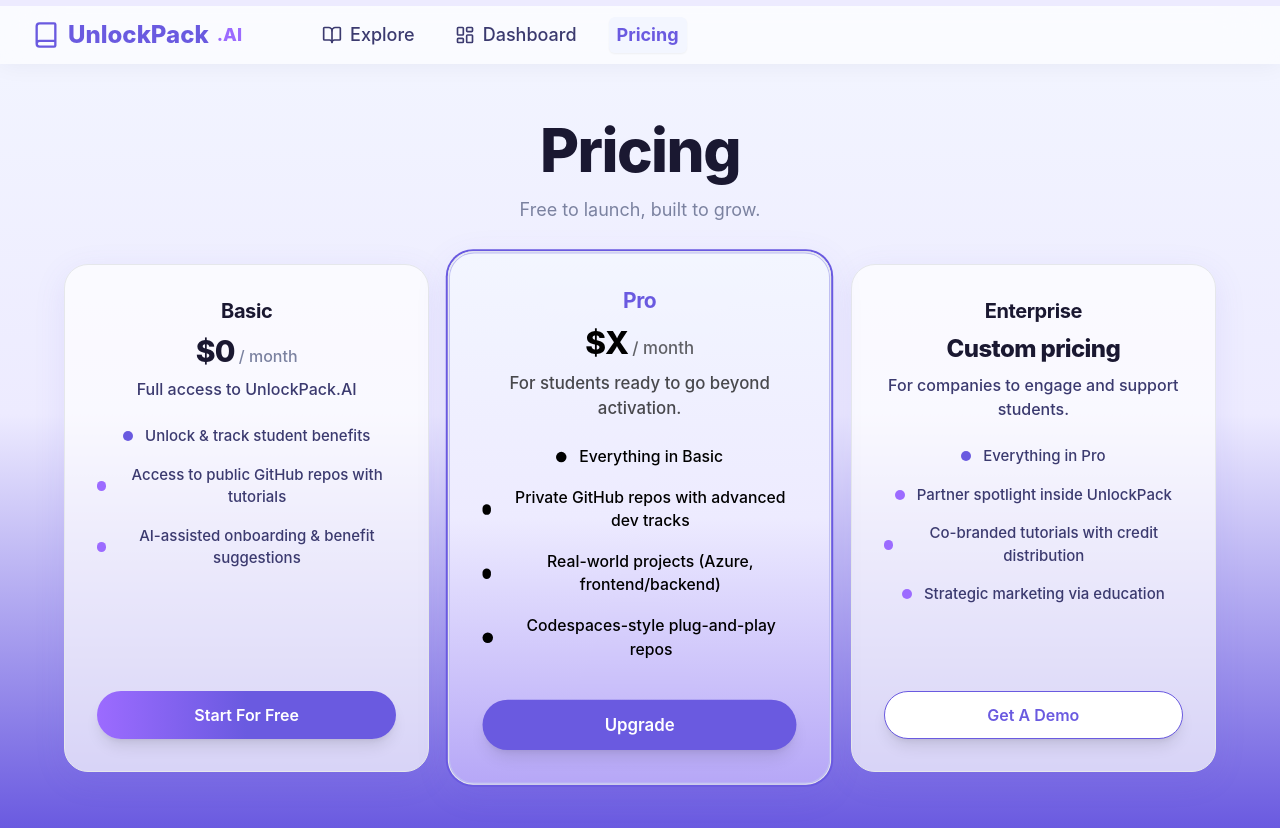
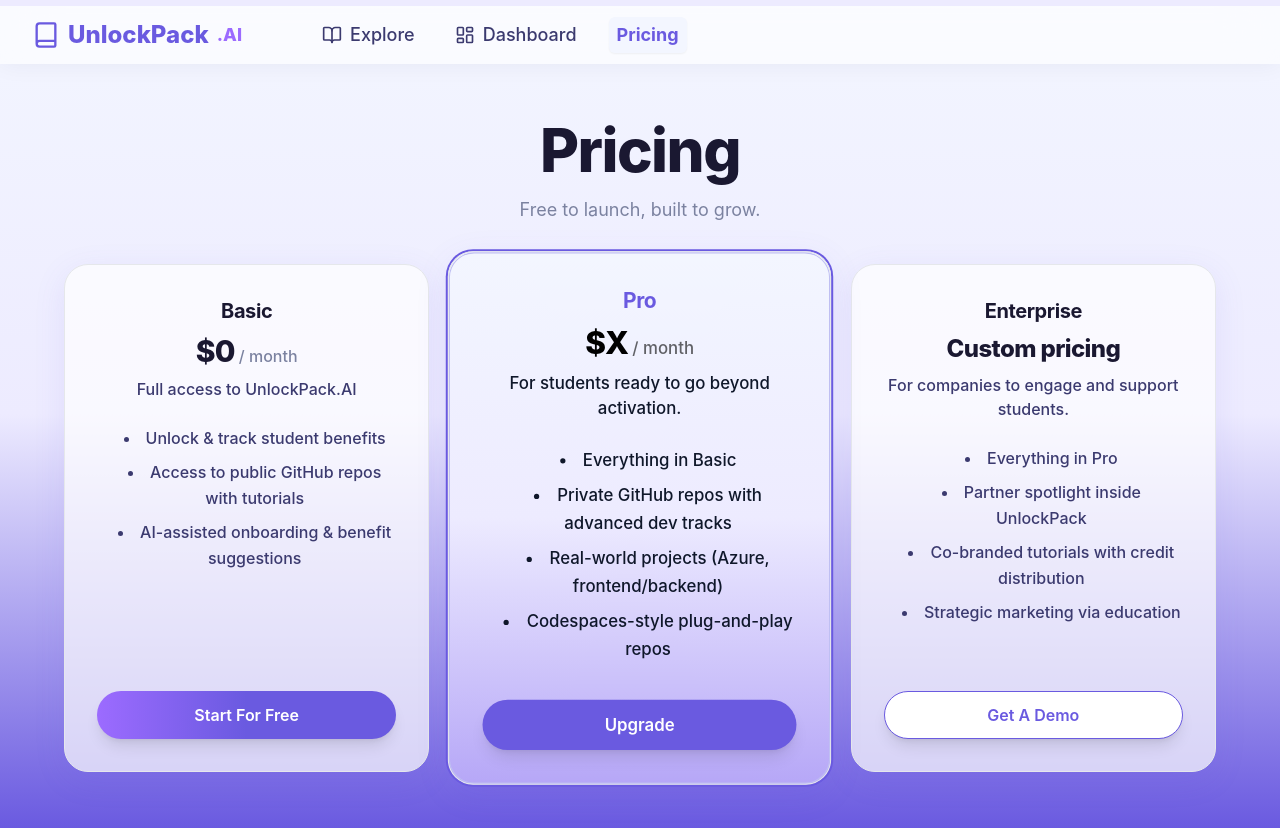
Before and after one commit to 92username/pack-unlock-ai-hub, a React (Vite) app: page /pricing in a window 1280 px wide. Built offline with nearby package versions, Linux system fonts and the light colour scheme.

Commit message:
Fix pricing page contrast and alignment
- Updated Pro card text color for better contrast.
- Improved bullet alignment across all pricing cards.
- Applied optional UI polish for enhanced clarity.

```diff
--- a/src/pages/Pricing.tsx
+++ b/src/pages/Pricing.tsx
@@ -1,4 +1,3 @@
-
 import Navbar from "@/components/Navbar";
 import { Button } from "@/components/ui/button";
 
@@ -89,51 +88,55 @@ export default function Pricing() {
                   >
                     {plan.name}
                   </h2>
-                  <div className={"mb-2 " + (plan.highlight ? "text-black" : "text-[#1A1831]")}>{plan.price}</div>
+                  <div
+                    className={
+                      "mb-2 " +
+                      (plan.highlight ? "text-slate-900" : "text-[#1A1831]")
+                    }
+                  >
+                    {plan.price}
+                  </div>
                   <p
                     className={
                       "mb-6 font-medium text-base " +
-                      (isPro ? "text-black/70" : plan.highlight ? "text-white/80" : "text-body")
+                      (isPro
+                        ? "text-slate-900"
+                        : plan.highlight
+                        ? "text-white/80"
+                        : "text-body")
                     }
                   >
                     {plan.description}
                   </p>
+                  {/* Updated feature bullets for all cards */}
                   <ul
                     className={[
-                      "mb-8 flex-1 flex flex-col gap-4 text-[15px] font-medium",
-                      isPro ? "text-black" : plan.highlight ? "text-white" : "text-body",
+                      "mb-8 flex-1 list-disc list-inside ml-4 space-y-2 leading-relaxed font-medium",
+                      isPro
+                        ? "text-slate-900"
+                        : plan.highlight
+                        ? "text-white"
+                        : "text-body"
                     ].join(" ")}
                   >
                     {plan.features.map((feature, idx) => (
                       <li
                         key={idx}
-                        className="flex items-center gap-3 justify-center"
+                        className={isPro ? "text-slate-900" : ""}
                       >
-                        <span
-                          className={
-                            "block h-2.5 w-2.5 rounded-full " +
-                            (isPro
-                              ? "bg-black"
-                              : plan.highlight
-                              ? "bg-[#6A5AE0]"
-                              : idx === 0
-                              ? "bg-primary"
-                              : "bg-accent")
-                          }
-                        />
-                        <span className={isPro ? "text-black" : ""}>{feature}</span>
+                        {feature}
                       </li>
                     ))}
                   </ul>
                   <Button
                     variant={plan.buttonVariant as any}
                     className={[
-                      "w-full h-12 font-semibold text-base rounded-xl mt-1 px-5 capitalize shadow-lg",
+                      "w-full h-12 font-semibold text-base rounded-xl mt-1 px-5 capitalize shadow-lg transition-colors",
                       plan.highlight
                         ? "bg-[#6A5AE0] text-white hover:brightness-110"
                         : plan.buttonVariant === "outline"
-                        ? "border-primary text-primary bg-white hover:bg-primary/10"
-                        : ""
+                        ? "border-primary text-primary bg-white hover:bg-primary/10 hover:text-primary"
+                        : "bg-primary text-white hover:text-primary"
                     ].join(" ")}
                   >
                     {plan.buttonLabel}
```
